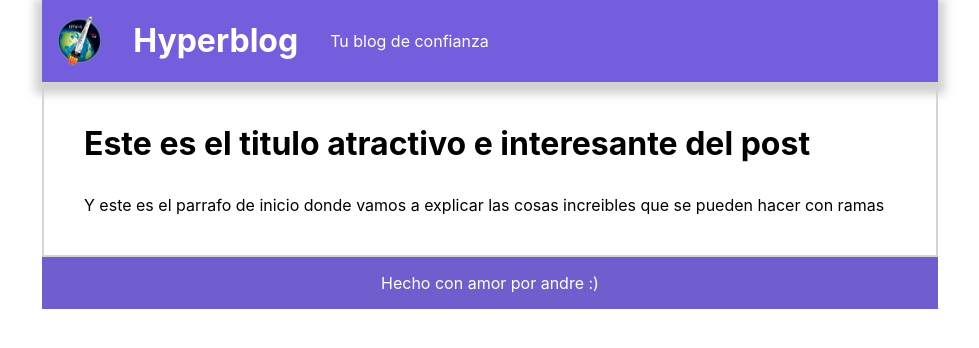
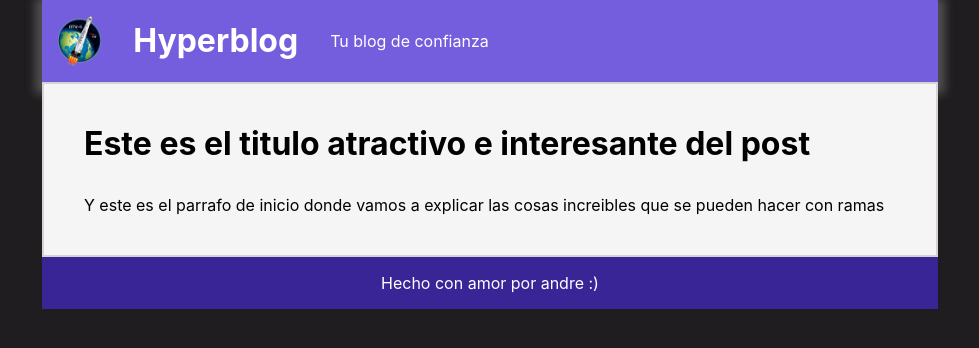
Before and after one commit to andredellien/andredellien.github.io, a plain HTML site: page index.html in a window 1280 px wide. Shown: the whole page, without its empty margins (150-1129 px from the left). Drawn offline with Linux system fonts and the light colour scheme.

Commit message:
cambio al background de la pagina

```diff
--- a/index.html
+++ b/index.html
@@ -8,6 +8,7 @@
 		<link rel="stylesheet" href="style.css" />
 	</head>
 	<body>
+		<div class="body-container">
 			<header>
 				<div class="header-container">
 					<div class="header">
@@ -37,5 +38,6 @@
 					</div>
 				</div>
 			</footer>
+		</div>
 	</body>
 </html>
--- a/style.css
+++ b/style.css
@@ -20,6 +20,7 @@ html {
 	align-items: flex-start;
 	border: 2px solid rgb(215, 211, 211);
 	width: 70vw;
+	background-color: whitesmoke;
 }
 .header-container {
 	display: flex;
@@ -67,3 +68,8 @@ html {
 	padding: 1rem;
 	color: white;
 }
+.body-container {
+	background-color: rgb(31, 29, 31);
+	width: 100vw;
+	height: 100vh;
+}
```
Lines whose indentation alone changed are shown as unchanged.
